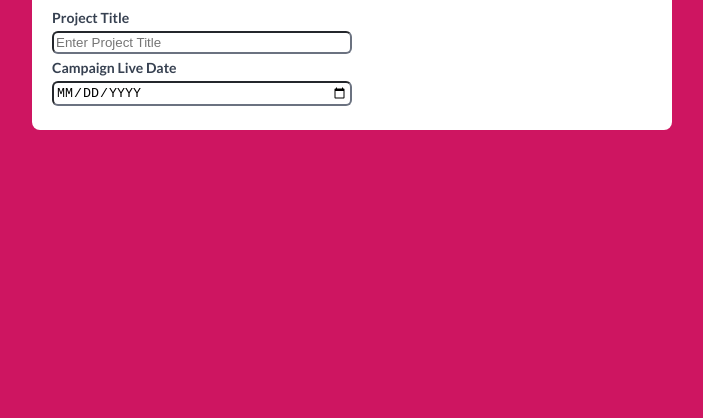
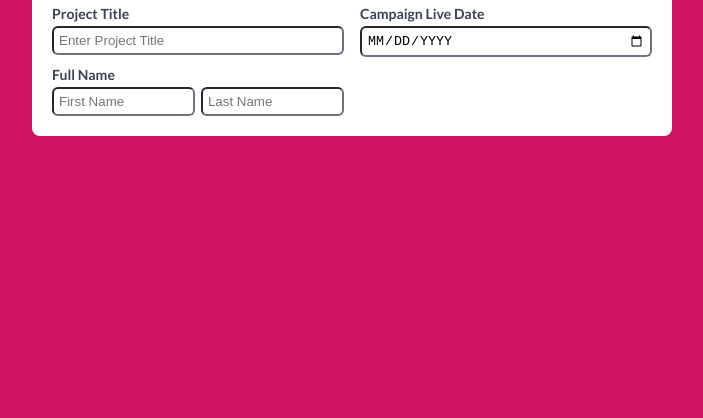
Before and after one commit to bmehdi-mediaocean/production-website, a React app: page / in a window 1280 px wide. Shown: the part 382-800 px from the top of the page, without its empty margins (288-991 px from the left). Built offline with nearby package versions, Linux system fonts and the light colour scheme.

Commit message:
Styling adjustments and form populating

```diff
--- a/src/components/BriefingForm.js
+++ b/src/components/BriefingForm.js
@@ -11,16 +11,36 @@ class BriefingForm extends React.Component {
                     <h1>Briefing Form</h1>
                     <div className={styles.forms}>
                         <h2>Project Details</h2>
-                        <div className={styles.halfSections}>
+                        <div className={styles.halfSections + ' ' + styles.leftSections}>
                             <label htmlFor='projectTitle'>Project Title</label>
-                            <input type='text' name='projectTitle' placeholder='Enter Project Title' />
+                            <input
+                                type='text'
+                                name='projectTitle'
+                                placeholder='Enter Project Title'
+                            />
                         </div>
-                        <div className={styles.halfSections}>
+                        <div className={styles.halfSections + ' ' + styles.rightSections}>
                             <label htmlFor='campaignLiveDate'>Campaign Live Date</label>
                             <input
                                 type='date'
                                 name='campaignLiveDate'
-                                placeholder='DD-MM-YYYY' />
+                                placeholder='DD-MM-YYYY'
+                            />
+                        </div>
+                        <div className={styles.halfSections + ' ' + styles.leftSections}>
+                            <label htmlFor='fullName'>Full Name</label>
+                            <input
+                                className={styles.halfInput + ' ' + styles.leftInput}
+                                type='text'
+                                name='firstName'
+                                placeholder='First Name'
+                            />
+                            <input
+                                className={styles.halfInput + ' ' + styles.rightInput}
+                                type='text'
+                                name='lastName'
+                                placeholder='Last Name'
+                            />
                         </div>
                     </div>
                 </div>
--- a/src/components/BriefingForm.module.scss
+++ b/src/components/BriefingForm.module.scss
@@ -24,25 +24,40 @@ h1 {
     line-height: 2.25rem; /* 36px */
     padding-bottom: 2px;
     font-family: "Lato-Bold";
+    text-align: center;
 }
 
 .forms {
     margin-top: 6px;
+    display: flex;
+    justify-content: flex-start;
+    flex-direction: row;
+    flex-wrap: wrap;
 }
 
 h2 {
     font-size: 1.5rem; /* 24px */
     line-height: 2rem; /* 32px */
     color: rgb(107, 114, 128);
-    padding-bottom: 6px;
+    width: 100%;
 }
 
 .halfSections {
-    padding-bottom: 4px;
+    padding-top: 8px;
+    width: 50%;
+}
+
+.leftSections {
+    padding-right: 8px;
+}
+
+.rightSections {
+    padding-left: 8px;
 }
 
 .fullSections {
-    padding-bottom: 4px;
+    padding-top: 8px;
+    width: 100%;
 }
 
 label {
@@ -56,9 +71,9 @@ label {
 input {
     border-width: 2px;
     border-color: rgb(107, 114, 128);
-    padding: 2px;
+    padding: 5px;
     border-radius: 0.375rem; /* 6px */
-    width: 50%;
+    width: 100%;
 }
 
 input:focus {
@@ -69,3 +84,15 @@ input:focus {
 input[type=date] {
     text-transform: uppercase;
 }
+
+.halfInput {
+    width: 49%;
+}
+
+.leftInput {
+    margin-right: 1%;
+}
+
+.rightInput {
+    margin-left: 1%;
+}
```
